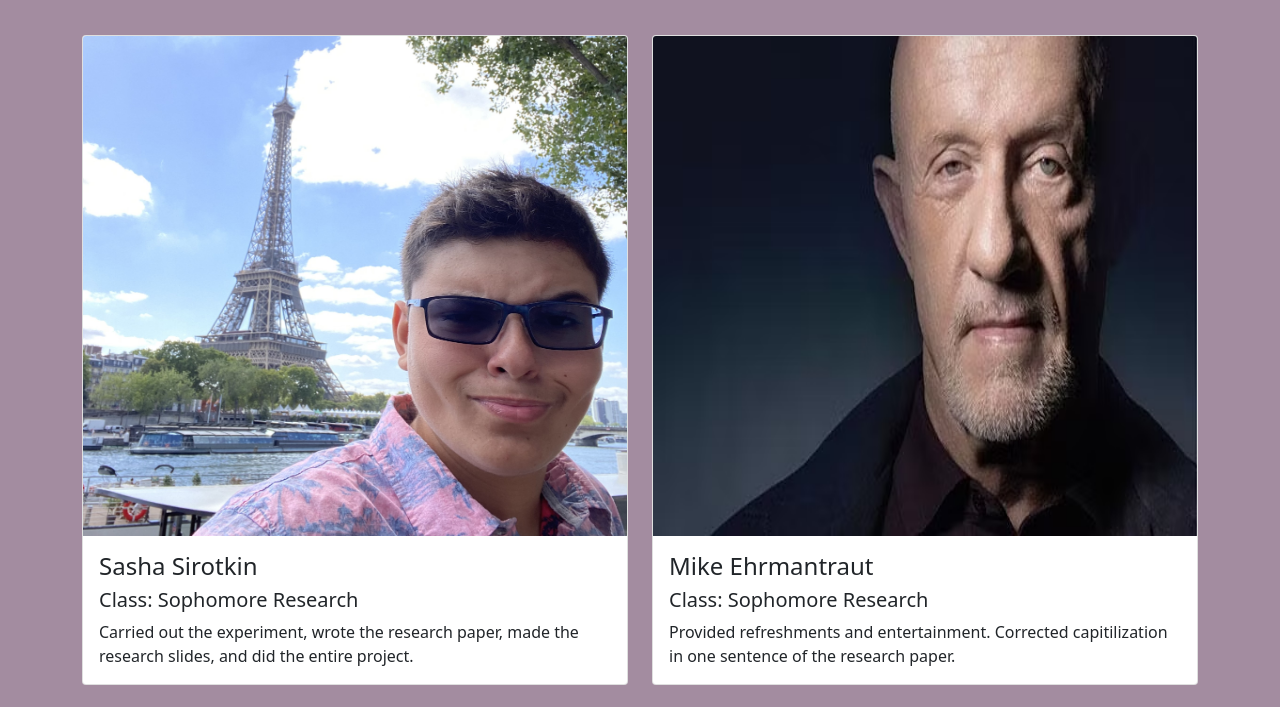
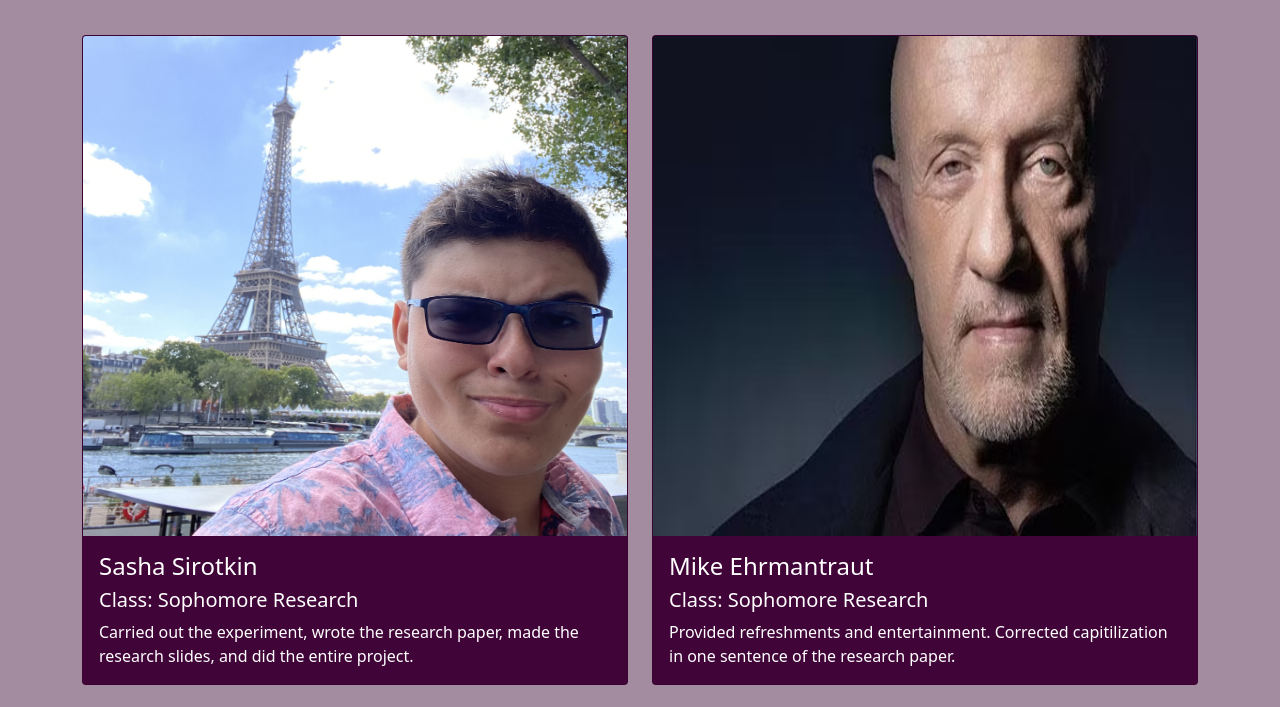
Before and after one commit to ANSirotkin/sirotkinSE2223, a plain HTML site: page authors.html in a window 1280 px wide. Shown: the part 235-942 px from the top of the page. Drawn offline with nearby package versions, Linux system fonts and the light colour scheme.

Commit message:
changed author cards

```diff
--- a/style.css
+++ b/style.css
@@ -177,6 +177,14 @@ h1 a:hover{
     border: 3px solid black;
 }
 
+.card{
+    background-color:rgb(65, 4, 56)
+}
+
+.card-body{
+    color: white;
+}
+
 @media (max-width: 480px){
     .innercar{
         width: 100%;
```
